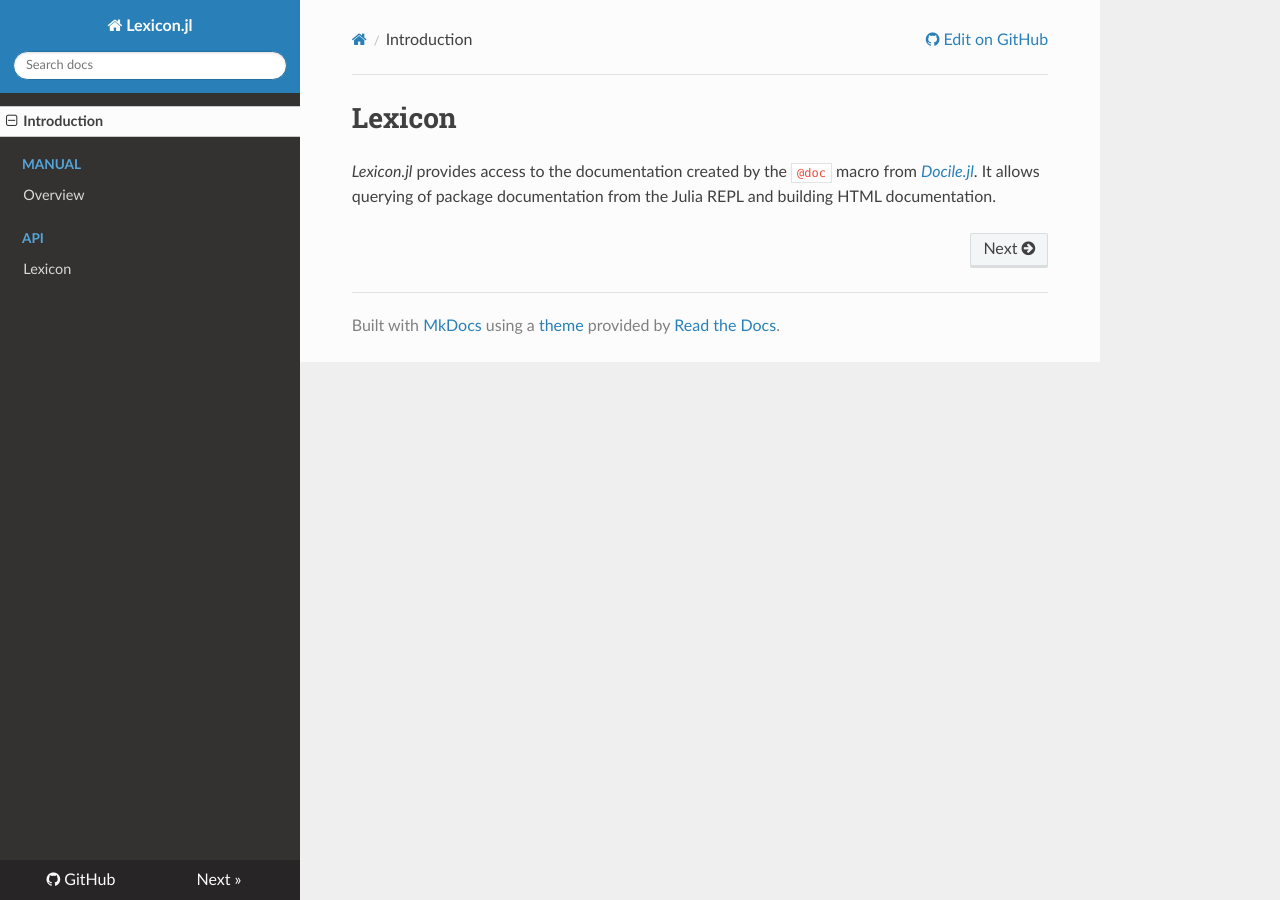
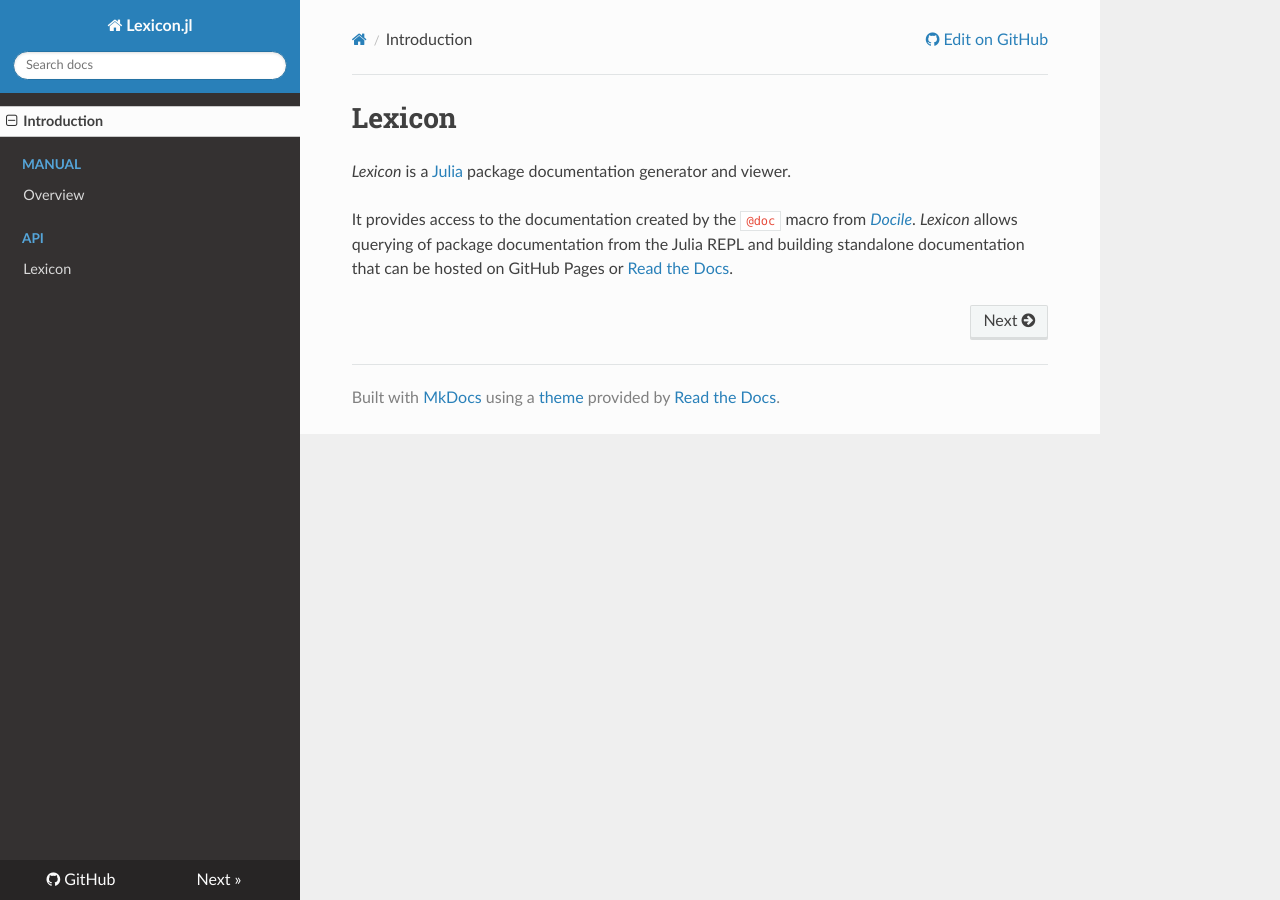
Before and after one commit to MichaelHatherly/Lexicon.jl, an MkDocs documentation site: the page built from docs/index.md, in a window 1280 px wide. Built offline with MkDocs 1.6.1, drawn with Linux system fonts in a browser that asks for light colours; nearby versions of some CDN libraries; old or Windows-style settings are respelled for this version of MkDocs.

```diff
--- a/docs/index.md
+++ b/docs/index.md
@@ -1,6 +1,10 @@
 # Lexicon
 
-*Lexicon.jl* provides access to the documentation created by the `@doc` macro
-from [*Docile.jl*](https://github.com/MichaelHatherly/Docile.jl). It allows
-querying of package documentation from the Julia REPL and building HTML
-documentation.
+*Lexicon* is a [Julia](http://www.julialang.org) package documentation generator
+and viewer.
+
+It provides access to the documentation created by the `@doc` macro from
+[*Docile*](https://github.com/MichaelHatherly/Docile.jl). *Lexicon* allows
+querying of package documentation from the Julia REPL and building standalone
+documentation that can be hosted on GitHub Pages or
+[Read the Docs](https://readthedocs.org/).
```
Also changed, not shown: README.md (+35 -19 lines), docs/api/Lexicon.md (+19 -19 lines).
